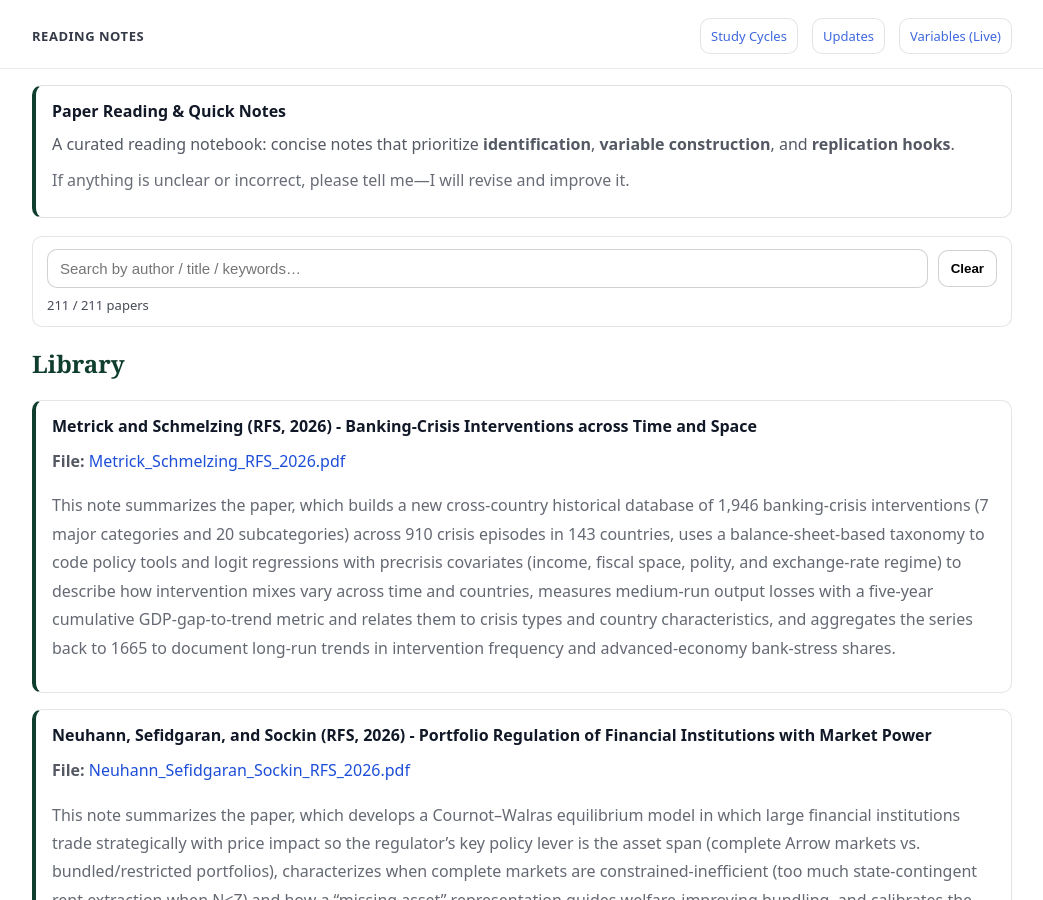
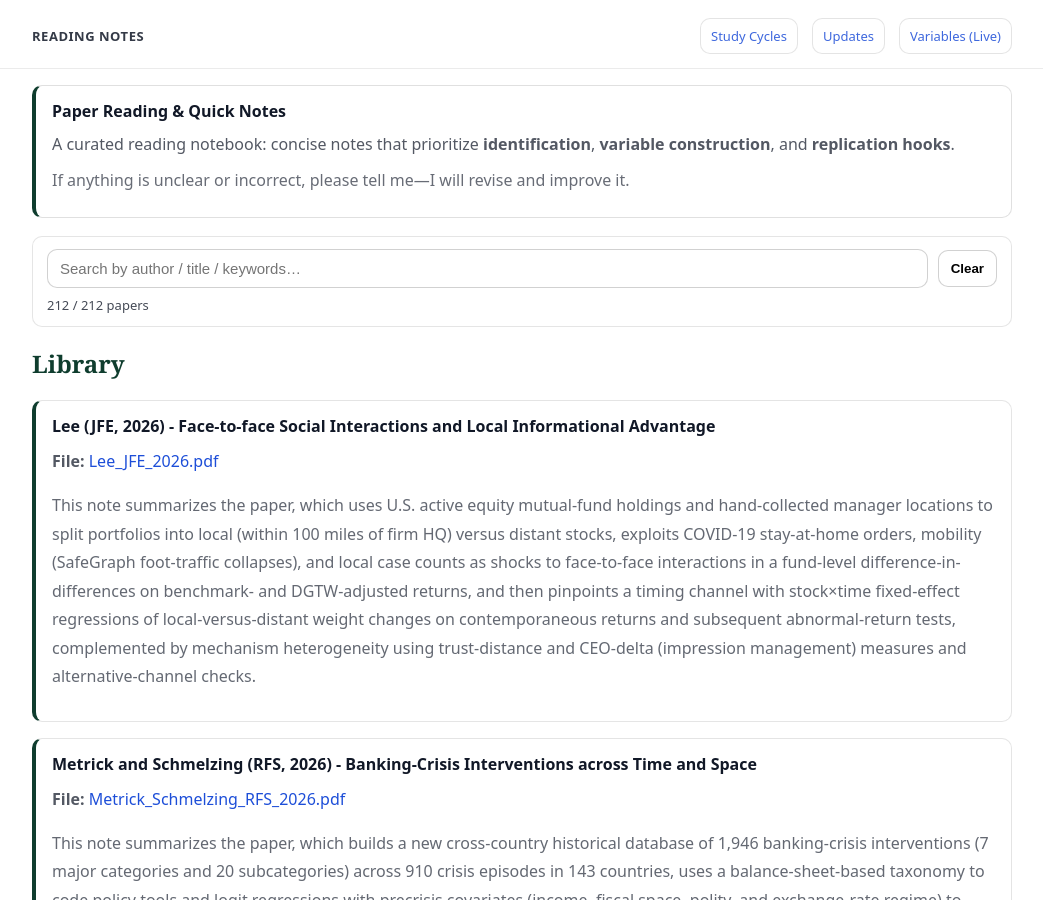
Before and after one commit to yaxinzn/study-archive, a Jekyll site: the page built from reading/index.md, in a window 1280 px wide and 900 px high. Shown: the whole window, without its empty margins (118-1161 px from the left). Built offline with Jekyll 4.4.1, drawn with Linux system fonts in a browser that asks for light colours.

Commit message:
Reading: add/update Lee_JFE_2026.pdf

```diff
--- a/_data/reading.yml
+++ b/_data/reading.yml
@@ -1,3 +1,7 @@
+- title: "Lee (JFE, 2026) - Face-to-face Social Interactions and Local Informational Advantage"
+  file: "Lee_JFE_2026.pdf"
+  desc: "This note summarizes the paper, which uses U.S. active equity mutual-fund holdings and hand-collected manager locations to split portfolios into local (within 100 miles of firm HQ) versus distant stocks, exploits COVID-19 stay-at-home orders, mobility (SafeGraph foot-traffic collapses), and local case counts as shocks to face-to-face interactions in a fund-level difference-in-differences on benchmark- and DGTW-adjusted returns, and then pinpoints a timing channel with stock×time fixed-effect regressions of local-versus-distant weight changes on contemporaneous returns and subsequent abnormal-return tests, complemented by mechanism heterogeneity using trust-distance and CEO-delta (impression management) measures and alternative-channel checks."
+
 - title: "Metrick and Schmelzing (RFS, 2026) - Banking-Crisis Interventions across Time and Space"
   file: "Metrick_Schmelzing_RFS_2026.pdf"
   desc: "This note summarizes the paper, which builds a new cross-country historical database of 1,946 banking-crisis interventions (7 major categories and 20 subcategories) across 910 crisis episodes in 143 countries, uses a balance-sheet-based taxonomy to code policy tools and logit regressions with precrisis covariates (income, fiscal space, polity, and exchange-rate regime) to describe how intervention mixes vary across time and countries, measures medium-run output losses with a five-year cumulative GDP-gap-to-trend metric and relates them to crisis types and country characteristics, and aggregates the series back to 1665 to document long-run trends in intervention frequency and advanced-economy bank-stress shares."
```
Also changed, not shown: 1 other file.
